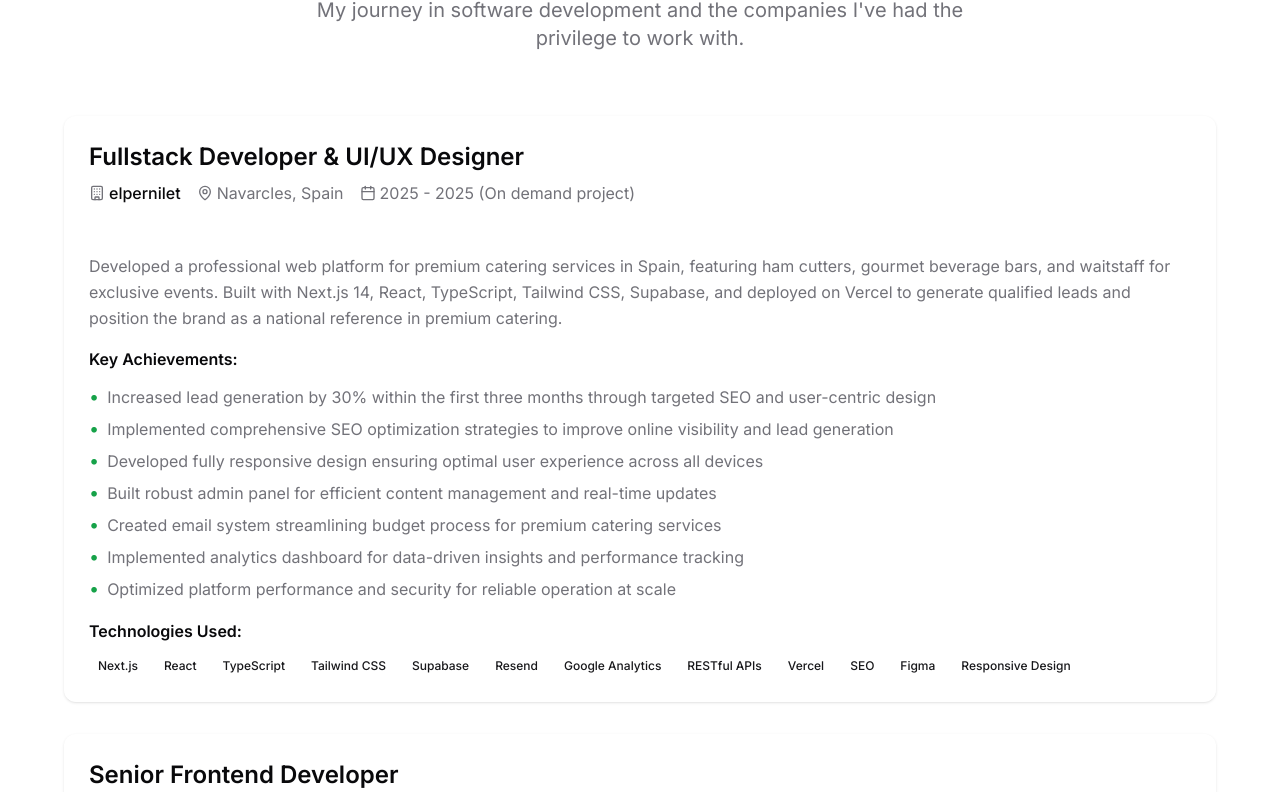
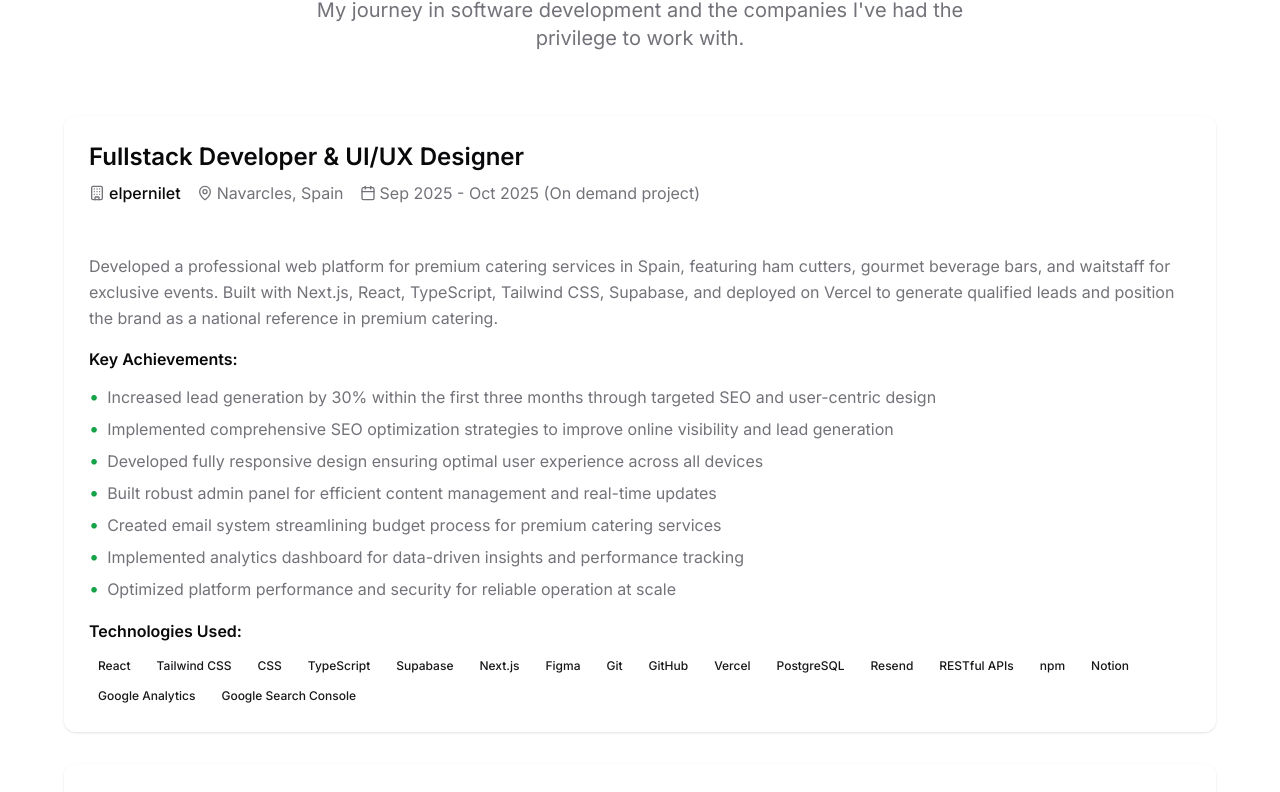
Before and after one commit to rosdavid/portfolio, a Next.js app: page / in a window 1280 px wide. Shown: the part 1989-2781 px from the top of the page. Built offline with nearby package versions, Linux system fonts and the light colour scheme.

Commit message:
feat: actualizar descripciones y tecnologías en secciones del portafolio, corregir enlace del CV y agregar nuevo archivo PDF

```diff
--- a/app/layout.tsx
+++ b/app/layout.tsx
@@ -16,7 +16,7 @@ export const metadata: Metadata = {
   metadataBase: new URL("https://davidros.vercel.app"),
   title: "David Ros | Full Stack Developer Portfolio",
   description:
-    "Professional portfolio of David Ros, a passionate full-stack developer with 6+ years of experience building scalable web applications using React, Next.js, and modern technologies.",
+    "Professional portfolio of David Ros, a passionate full stack developer with 6+ years of experience building scalable web applications using React, Next.js, and modern technologies.",
   keywords: [
     "full stack developer",
     "React",
@@ -31,7 +31,7 @@ export const metadata: Metadata = {
   openGraph: {
     title: "David Ros | Full Stack Developer Portfolio",
     description:
-      "Passionate full-stack developer crafting scalable web applications with React, Next.js, and modern technologies.",
+      "Passionate full stack developer crafting scalable web applications with React, Next.js, and modern technologies.",
     url: "https://davidros.vercel.app", // Replace with your actual domain
     siteName: "David Ros Portfolio",
     images: [
@@ -49,7 +49,7 @@ export const metadata: Metadata = {
     card: "summary_large_image",
     title: "David Ros | Full Stack Developer Portfolio",
     description:
-      "Passionate full-stack developer crafting scalable web applications with React, Next.js, and modern technologies.",
+      "Passionate full stack developer crafting scalable web applications with React, Next.js, and modern technologies.",
     images: [
       "https://images.unsplash.com/photo-1517180102446-f3ece451e9d8?w=1200&h=630&fit=crop",
     ], // Same image as Open Graph
--- a/components/demos/ai-chat-demo.tsx
+++ b/components/demos/ai-chat-demo.tsx
@@ -17,7 +17,7 @@ const DEMO_QA = [
   {
     question: "Who are you?",
     response:
-      "I'm a full-stack developer with 5+ years of experience specializing in React, Next.js, and modern web technologies. I love creating beautiful, accessible user interfaces and robust back-end systems.",
+      "I'm a full stack developer with 6+ years of experience specializing in React, Next.js, and modern web technologies. I love creating beautiful, accessible user interfaces and robust back-end systems.",
   },
   {
     question: "What technologies do you use?",
@@ -37,7 +37,7 @@ const DEMO_QA = [
   {
     question: "Do you do freelance work?",
     response:
-      "Yes! I'm currently available for freelance projects. I specialize in full-stack web development, UI/UX design, and technical consulting. Feel free to reach out through the contact form for potential collaborations!",
+      "Yes! I'm currently available for freelance projects. I specialize in full stack web development, UI/UX design, and technical consulting. Feel free to reach out through the contact form for potential collaborations!",
   },
   {
     question: "What's your development process?",
--- a/components/experience-section.tsx
+++ b/components/experience-section.tsx
@@ -11,22 +11,27 @@ export function ExperienceSection() {
       company: "elpernilet",
       position: "Fullstack Developer & UI/UX Designer",
       location: "Navarcles, Spain",
-      period: "2025 - 2025 (On demand project)",
+      period: "Sep 2025 - Oct 2025 (On demand project)",
       description:
-        "Developed a professional web platform for premium catering services in Spain, featuring ham cutters, gourmet beverage bars, and waitstaff for exclusive events. Built with Next.js 14, React, TypeScript, Tailwind CSS, Supabase, and deployed on Vercel to generate qualified leads and position the brand as a national reference in premium catering.",
+        "Developed a professional web platform for premium catering services in Spain, featuring ham cutters, gourmet beverage bars, and waitstaff for exclusive events. Built with Next.js, React, TypeScript, Tailwind CSS, Supabase, and deployed on Vercel to generate qualified leads and position the brand as a national reference in premium catering.",
       technologies: [
+        "React",
+        "Tailwind CSS",
+        "CSS",
+        "TypeScript",
+        "Supabase",
         "Next.js",
-        "React",
-        "TypeScript",
-        "Tailwind CSS",
-        "Supabase",
+        "Figma",
+        "Git",
+        "GitHub",
+        "Vercel",
+        "PostgreSQL",
         "Resend",
+        "RESTful APIs",
+        "npm",
+        "Notion",
         "Google Analytics",
-        "RESTful APIs",
-        "Vercel",
-        "SEO",
-        "Figma",
-        "Responsive Design",
+        "Google Search Console",
       ],
       achievements: [
         "Increased lead generation by 30% within the first three months through targeted SEO and user-centric design",
@@ -41,21 +46,32 @@ export function ExperienceSection() {
     {
       id: 2,
       company: "TOUS",
-      position: "Senior Frontend Developer",
+      position: "Senior Front-End Developer",
       location: "Manresa, Spain",
-      period: "2024 - 2025",
+      period: "Jul 2024 - Jul 2025",
       description:
         "Led front-end development initiatives focusing on performance, scalability, and maintainability as part of the CRO team. Implemented advanced problem-solving techniques and A/B testing to optimize user experience and conversion rates. Collaborated with backend teams for seamless API integration and state management.",
       technologies: [
-        "Vue.js",
+        "Vue",
         "Nuxt.js",
         "Git",
-        "GitLab CI/CD",
-        "Javascript",
+        "GitLab",
+        "CI/CD",
+        "JavaScript",
         "CSS",
+        "SCSS",
         "Bootstrap",
         "RESTful APIs",
-        "Docker/Kubernetes",
+        "Docker",
+        "Kubernetes",
+        "npm",
+        "Directus",
+        "JIRA",
+        "Confluence",
+        "SAP Hybris",
+        "Google Analytics",
+        "ABTasty",
+        "Dynamic Yield",
       ],
       achievements: [
         "Enhanced user experience and conversion rates (around 10%) through advanced problem-solving and optimization techniques",
@@ -68,24 +84,32 @@ export function ExperienceSection() {
     {
       id: 3,
       company: "liquoly",
-      position: "Frontend Developer & UI/UX Designer",
+      position: "Full Stack Developer & UI/UX Designer",
       location: "Manresa, Spain",
-      period: "2023 - 2024",
+      period: "Gen 2023 - Jul 2024",
       description:
         "Managed e-commerce operations for beverages and gourmet products on Shopify platform. Oversaw brand development, provided technical support, executed marketing and advertising campaigns, optimized SEO, and led site development and design.",
       technologies: [
         "Remix",
-        "Liquid",
+        "TypeScript",
         "GraphQL",
         "JSON",
         "Tailwind CSS",
+        "JSON",
+        "jQuery",
+        "Bootstrap",
+        "Liquid",
         "Shopify",
-        "SEO",
         "RESTful APIs",
-        "Marketing Automation",
+        "Figma",
+        "Git",
+        "GitHub",
+        "Hydrogen",
+        "Next.js",
+        "npm",
+        "Notion",
         "Google Analytics",
-        "Figma",
-        "Hydrogen",
+        "Google Search Console",
       ],
       achievements: [
         "Increased sales by 25% through strategic brand development and marketing initiatives",
@@ -99,20 +123,23 @@ export function ExperienceSection() {
     {
       id: 4,
       company: "elpernilet",
-      position: "Frontend Developer & UI/UX Designer",
+      position: "Front-End Developer & UI/UX Designer",
       location: "Navarcles, Spain",
-      period: "2019 - 2024",
+      period: "Sep 2019 - Gen 2024",
       description:
         "Led the transformation from Shopify e-commerce to a dedicated landing page for event services. Managed brand development, provided technical support, executed marketing and advertising campaigns, optimized SEO, and oversaw site development and design.",
       technologies: [
+        "HTML",
+        "CSS",
         "JavaScript",
-        "CSS",
         "JSON",
-        "SEO",
-        "RESTful APIs",
-        "Marketing Automation",
+        "Figma",
+        "Git",
+        "GitHub",
+        "APIs",
+        "Notion",
+        "Google Search Console",
         "Google Analytics",
-        "Figma",
       ],
       achievements: [
         "Developed and evolved brand identity during business transformation to event services",
@@ -196,9 +223,9 @@ export function ExperienceSection() {
                     Technologies Used:
                   </h4>
                   <div className="flex flex-wrap gap-2">
-                    {exp.technologies.map((tech) => (
+                    {exp.technologies.map((tech, idx) => (
                       <Badge
-                        key={tech}
+                        key={tech + "-" + idx}
                         variant="secondary"
                         className="glass-button"
                       >
--- a/components/footer.tsx
+++ b/components/footer.tsx
@@ -41,7 +41,7 @@ const footerLinks = {
   ],
   resources: [
     { name: "Blog", href: "/blog" },
-    { name: "CV", href: "/david-ros-white-cv.pdf" },
+    { name: "CV", href: "/david-ros-cv.pdf" },
     { name: "Contact", href: "#contact" },
   ],
 };
@@ -71,7 +71,7 @@ export function Footer() {
                 </div>
 
                 <p className="text-muted-foreground text-base leading-relaxed max-w-md">
-                  Full-stack developer passionate about creating exceptional
+                  Full stack developer passionate about creating exceptional
                   digital experiences with modern technologies and clean code.
                 </p>
               </div>
--- a/components/hero-section.tsx
+++ b/components/hero-section.tsx
@@ -78,7 +78,7 @@ export function HeroSection() {
                   <Code className="h-4 w-4 text-white" />
                 </div>
                 <span className="text-sm font-medium text-primary">
-                  Hello, I&apos;m David
+                  Hello, I&apos;m David Ros
                 </span>
               </div>
 
@@ -98,7 +98,7 @@ export function HeroSection() {
             {/* Description */}
             <div className="max-w-4xl mx-auto space-y-6">
               <p className="text-lg md:text-xl lg:text-2xl text-muted-foreground leading-relaxed">
-                Passionate full-stack developer with{" "}
+                Passionate full stack developer with{" "}
                 <span className="text-primary font-semibold">6+ years</span> of
                 experience building scalable web applications. I specialize in{" "}
                 <span className="text-accent font-semibold">
@@ -147,7 +147,7 @@ export function HeroSection() {
               className="h-14 px-8 text-lg glass-button hover:bg-white/10 border-primary/30 hover:border-primary/50 transition-all duration-300 group cursor-pointer"
             >
               <a
-                href="/david-ros-white-cv.pdf"
+                href="/david-ros-cv.pdf"
                 target="_blank"
                 rel="noopener noreferrer"
                 className="flex items-center gap-2"
--- a/components/projects-section.tsx
+++ b/components/projects-section.tsx
@@ -12,12 +12,16 @@ const projects = [
       "Mokkio is an mockup generator that allows users to create realistic device or beautiful mockups for their apps and websites quickly and easily.",
     image: "/mokkio.webp",
     tags: [
+      "React",
+      "TypeScript",
+      "Tailwind CSS",
       "Next.js",
-      "Tailwind CSS",
-      "Node.js",
-      "TypeScript",
-      "React",
       "Figma",
+      "Git",
+      "GitHub",
+      "Vercel",
+      "npm",
+      "Notion",
     ],
     github: "https://github.com/rosdavid/mokkio",
     demo: "https://mokkio.vercel.app/",
@@ -26,37 +30,48 @@ const projects = [
   {
     title: "Qubio",
     description:
-      "Full-stack CMS for hospitality businesses to manage stocks, employees, and orders efficiently, including analytics and reporting features, smart alerts, marketplace, and multi-location support.",
+      "Full stack CRM for hospitality businesses to manage stocks, employees, and orders efficiently, including analytics and reporting features, smart alerts, marketplace, and multi-location support.",
     image: "/modern-ecommerce-dashboard.png",
     tags: [
+      "React",
+      "TypeScript",
+      "Tailwind CSS",
       "Next.js",
-      "Tailwind CSS",
-      "Node.js",
-      "TypeScript",
+      "Figma",
+      "Git",
+      "GitHub",
+      "Vercel",
+      "PostgreSQL",
       "Stripe",
-      "PostgreSQL",
       "Supabase",
-      "React",
-      "Figma",
+      "npm",
+      "Notion",
     ],
     github: "#",
     demo: "#",
     inProgress: true,
   },
   {
-    title: "Unic.",
+    title: "Unic",
     description:
       "No-code web builder enabling users to create and deploy responsive websites with drag-and-drop functionality and customizable templates.",
     image: "/task-management-interface.png",
     tags: [
       "React",
+      "TypeScript",
+      "CSS",
+      "Tailwind CSS",
+      "Next.js",
       "Node.js",
       "Prisma",
       "MySQL",
-      "Tailwind CSS",
-      "TypeScript",
-      "Next.js",
       "Figma",
+      "RESTful APIs",
+      "Git",
+      "GitHub",
+      "Vercel",
+      "npm",
+      "Notion",
     ],
     github: "#",
     demo: "#",
@@ -68,13 +83,19 @@ const projects = [
       "Note-taking app with markdown support, tagging, and cloud sync across devices",
     image: "/gestnote.webp",
     tags: [
+      "React",
       "Tailwind CSS",
+      "TypeScript",
       "Next.js",
+      "Node.js",
       "Convex",
-      "TypeScript",
-      "Node.js",
-      "React",
+      "Git",
+      "GitHub",
       "Figma",
+      "Restful APIs",
+      "npm",
+      "Notion",
+      "Vercel",
     ],
     github: "#",
     demo: "#",
@@ -91,7 +112,7 @@ export function ProjectsSection() {
             Featured Projects
           </h2>
           <p className="text-lg text-muted-foreground max-w-2xl mx-auto text-balance">
-            A selection of recent work demonstrating full-stack capabilities
+            A selection of projects demonstrating full stack capabilities
           </p>
         </div>
 
--- a/components/skills-section.tsx
+++ b/components/skills-section.tsx
@@ -1,7 +1,7 @@
 "use client";
 
 import { Card } from "@/components/ui/card";
-import { Code2, Palette, Database, Zap } from "lucide-react";
+import { Code2, Palette, Database, Zap, Wrench } from "lucide-react";
 
 const skills = [
   {
@@ -9,26 +9,19 @@ const skills = [
     title: "Front-End Development",
     description: "List of my front-end skills",
     skills: [
+      "HTML",
+      "CSS",
+      "SCSS",
+      "Tailwind CSS",
+      "JavaScript",
+      "TypeScript",
       "React",
       "Vue",
       "Nuxt.js",
+      "Bootstrap",
+      "jQuery",
       "Next.js",
-      "TypeScript",
-      "JavaScript",
-      "Tailwind CSS",
       "Liquid",
-      "JSON",
-      "jQuery",
-      "HTML5",
-      "CSS3",
-      "Bootstrap",
-      "Responsive Design",
-      "Cross-Browser Compatibility",
-      "Version Control (Git)",
-      "Testing",
-      "Debugging",
-      "Performance Optimization",
-      "Shopify",
     ],
   },
   {
@@ -37,25 +30,44 @@ const skills = [
     description: "List of my back-end skills",
     skills: [
       "Node.js",
+      "Next.js",
+      "Nuxt.js",
+      "TypeScript",
+      "JavaScript",
       "PostgreSQL",
+      "GraphQL",
+      "RESTful APIs",
+      "Prisma",
       "Supabase",
+      "Convex",
       "Docker",
       "Kubernetes",
-      "REST APIs",
-      "GraphQL",
-      "Prisma",
+      "CI/CD",
+      "JSON",
     ],
   },
   {
-    icon: Palette,
-    title: "UX/UI Design",
-    description: "List of my UX/UI design skills",
+    icon: Wrench,
+    title: "Tools",
+    description: "List of tools I know",
     skills: [
       "Figma",
-      "User Research",
-      "Prototyping",
-      "Wireframing",
-      "Design Systems",
+      "Shopify",
+      "Hydrogen",
+      "Directus",
+      "Resend",
+      "SAP Hybris",
+      "Google Search Console",
+      "Google Analytics",
+      "Git",
+      "GitHub",
+      "GitLab",
+      "Vercel",
+      "ABTasty",
+      "Dynamic Yield",
+      "JIRA",
+      "Confluence",
+      "npm",
     ],
   },
   {
@@ -119,9 +131,9 @@ export function SkillsSection() {
                     {skill.description}
                   </p>
                   <div className="flex flex-wrap gap-2 pt-2">
-                    {skill.skills.map((s) => (
+                    {skill.skills.map((s, idx) => (
                       <span
-                        key={s}
+                        key={s + "-" + idx}
                         className="text-xs px-3 py-1 rounded-full glass-card text-foreground"
                       >
                         {s}
```
Also changed, not shown: 1 other file (tests, documents, lock files or other folders).
